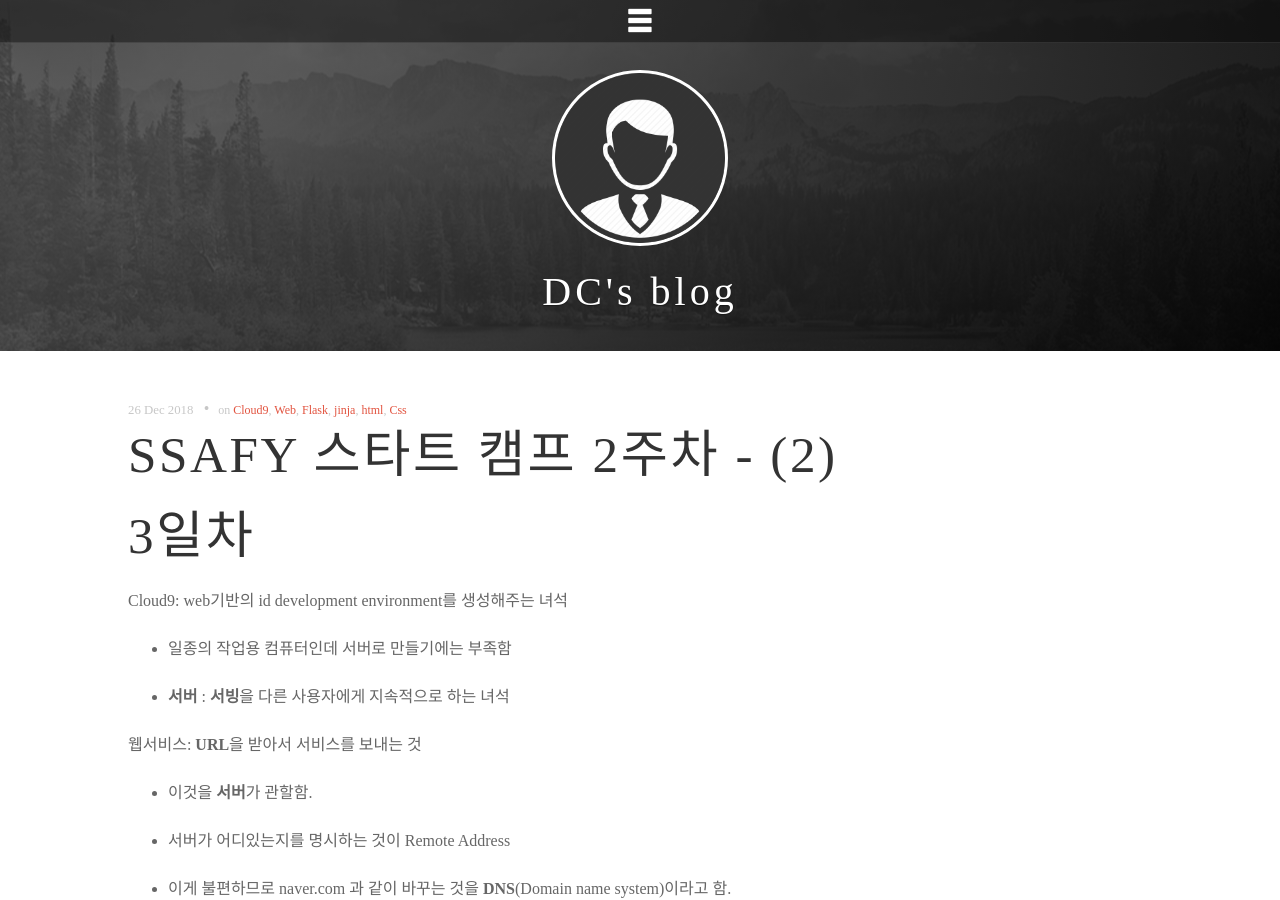
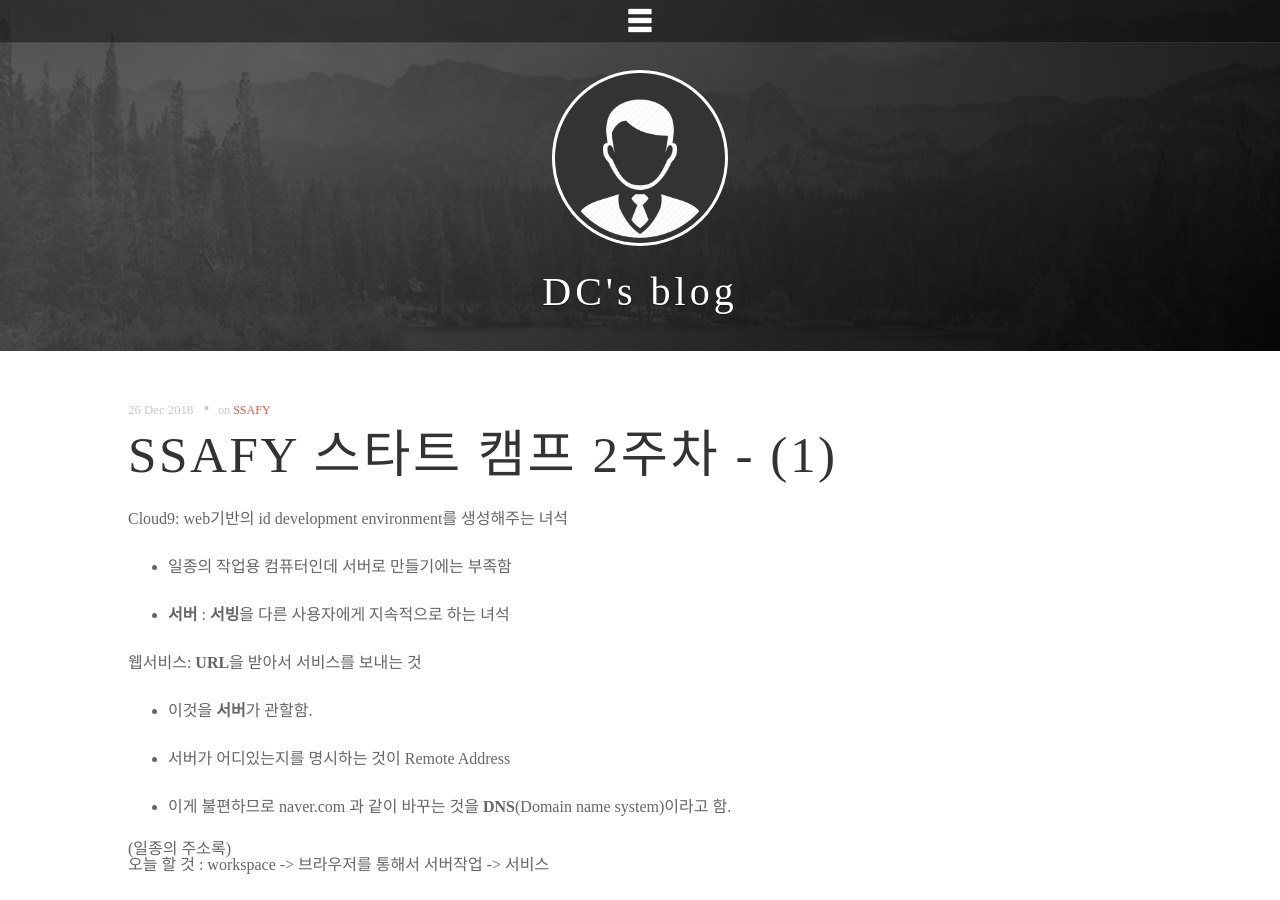
Before and after one commit to DongChanS/DongChanS.github.io, a Jekyll site: the page built from _posts/2018-12-26-1.md, in a window 1280 px wide and 900 px high. Built offline with Jekyll 4.4.1, drawn with Linux system fonts in a browser that asks for light colours; some web fonts are replaced; comment, search, counter and statistics services are not loaded.

Commit message:
Update 2018-12-26-1.md

```diff
--- a/_posts/2018-12-26-1.md
+++ b/_posts/2018-12-26-1.md
@@ -1,11 +1,9 @@
 ---
 layout: post
-title: SSAFY 스타트 캠프 2주차 - (2)
+title: SSAFY 스타트 캠프 2주차 - (1)
 author: Shin Dong Chan
-tags: ['Cloud9','Web','Flask','jinja','html','Css']
+tags: ['SSAFY']
 ---
-
-# 3일차
 
 Cloud9: web기반의 id development environment를 생성해주는 녀석
 
```
